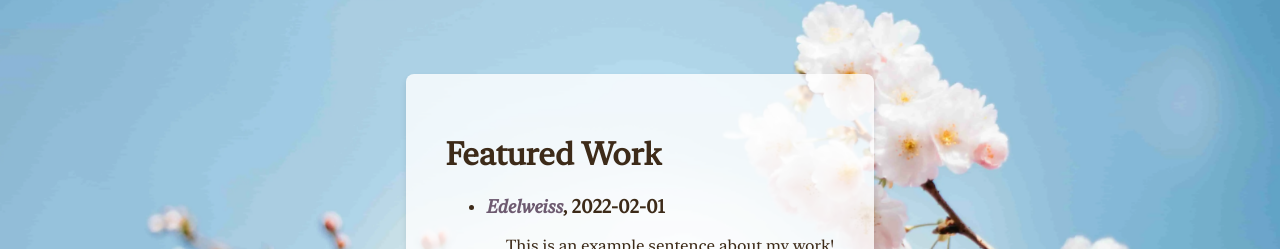
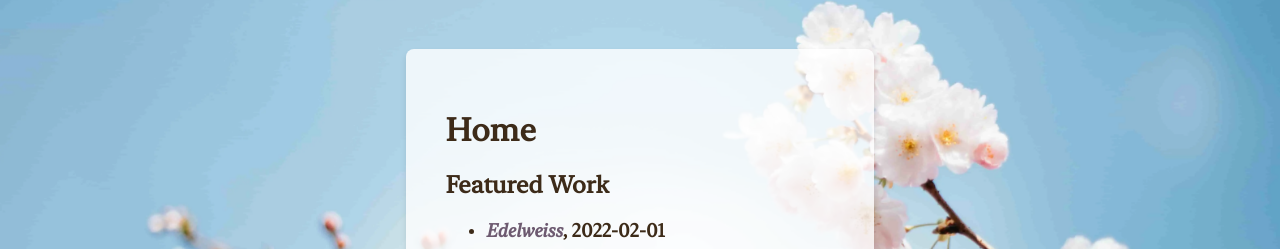
Before and after one commit to bdeweesevans/liliraynaud, an Eleventy site: page index.md in a window 1280 px wide. Shown: the part 168-417 px from the top of the page. Built offline with nearby package versions, Linux system fonts and the light colour scheme; Eleventy itself is replaced by a stand-in of ours; files that its build step writes are made by us from their sources.

Commit message:
h3 optimization

```diff
--- a/index.md
+++ b/index.md
@@ -1,7 +1,8 @@
 ---
 layout: index_layout.html
 ---
-# Featured Work
+# Home
+## Featured Work
 
 {% assign allWorks = collections.poems | concat: collections.creatives | concat: collections.essays %}
 {% assign featuredWorkSlugs = "edelweiss,snowfall,ghazal" | split: "," %}
```
